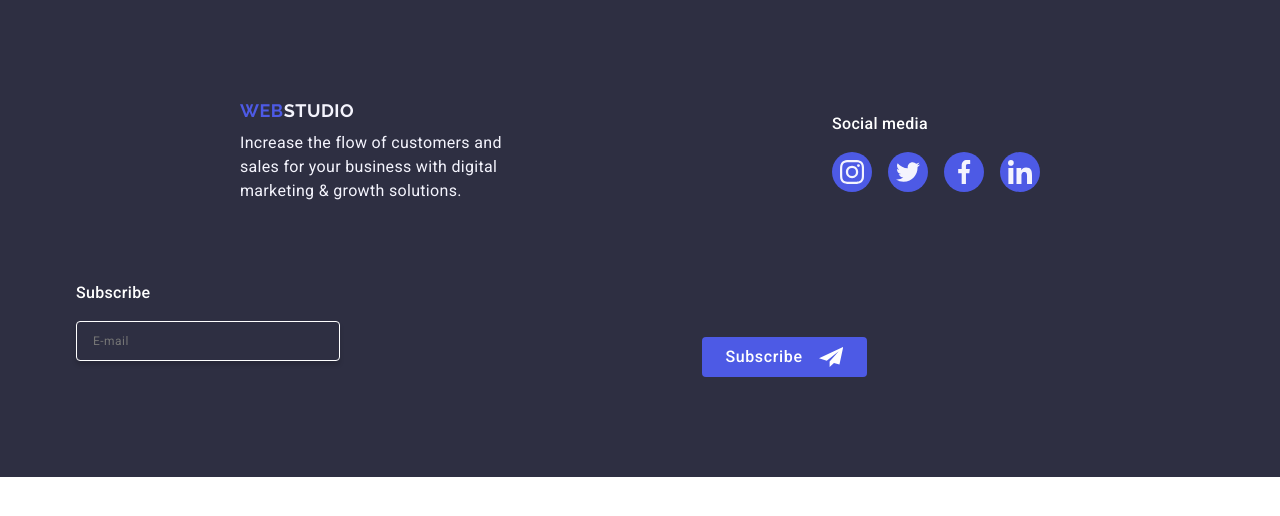
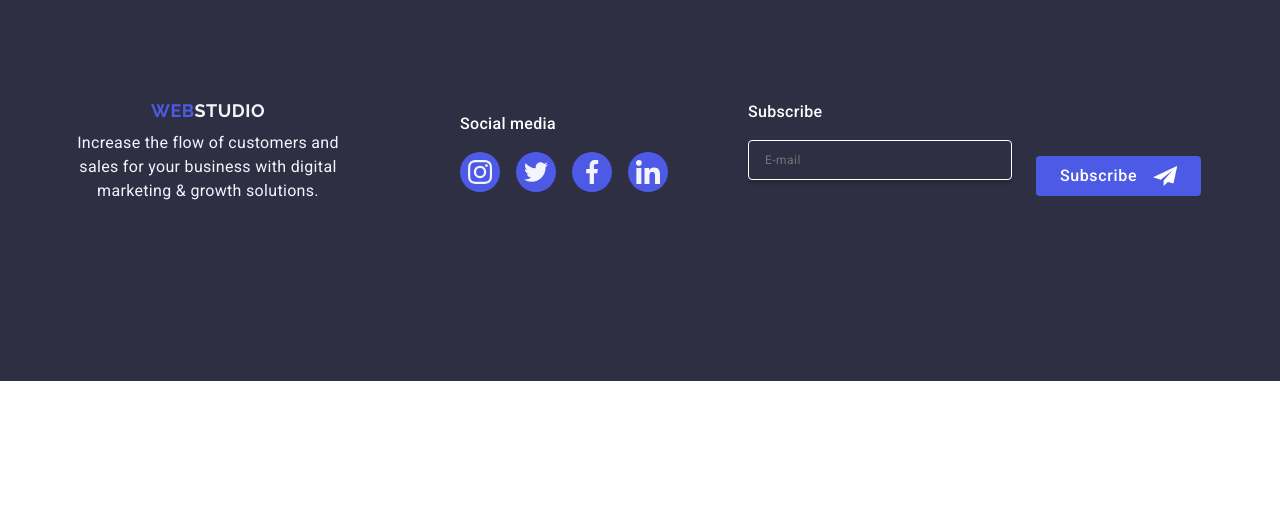
Before and after one commit to kiril199/goit-markup-hw-06, a plain HTML site: page index.html in a window 1280 px wide. Drawn offline with nearby package versions, Linux system fonts and the light colour scheme.

Commit message:
Update styles.css

```diff
--- a/css/styles.css
+++ b/css/styles.css
@@ -733,8 +733,6 @@ padding-bottom: 120px;
 
 
 .footer-container-sic {
-    /* margin-right: 120px;  */
-    /* text-align: center; */
     margin: 0 auto;
 }
 
@@ -817,7 +815,6 @@ padding-bottom: 120px;
     flex-wrap: wrap;
     align-items: center;
     justify-content: center;
-    /* padding-left: 80px; */
 }
 
 .footer-field-text {
@@ -879,13 +876,14 @@ color: #ffffff;
 }
 
 @media screen and (min-width:768px) {
-
+    .footer-container  {
+        width: 584px;
+    }
 .footer-wrap-container {
     display: flex;
     align-items: center;
     justify-content: center;
     margin-bottom: 78px;
-
 }
 .footer-container-sic{
     text-align: left;
@@ -914,14 +912,17 @@ color: #ffffff;
     padding-top: 100px;
     padding-bottom: 100px;
 }
-/* .footer-container {
+.footer-container-sic {
+    margin-right: 120px;
+    text-align: center;
+}
+.footer-container {
     display: flex;
     align-items: baseline;
-    } */
-    /* .footer-container {
-    display: flex;
-    align-items: baseline;
-    } */
+    }
+    .footer-field {
+    padding-left: 80px;
+    }
 }
 
  /* -------------------backdrop------------------ */
```
